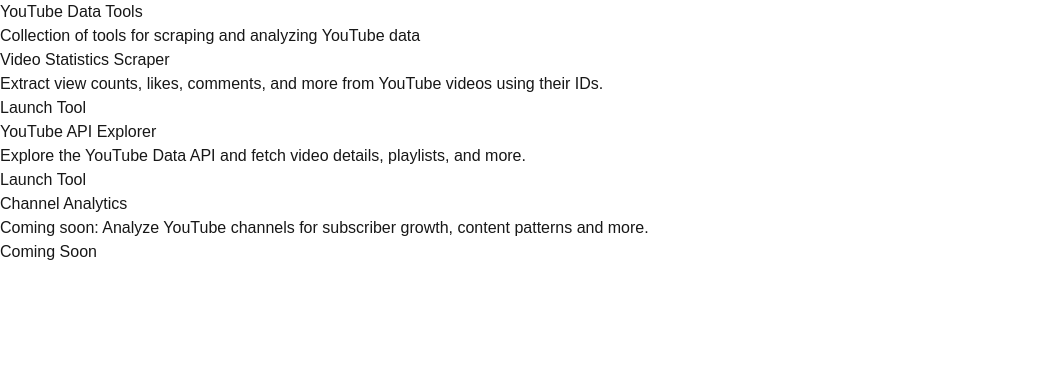
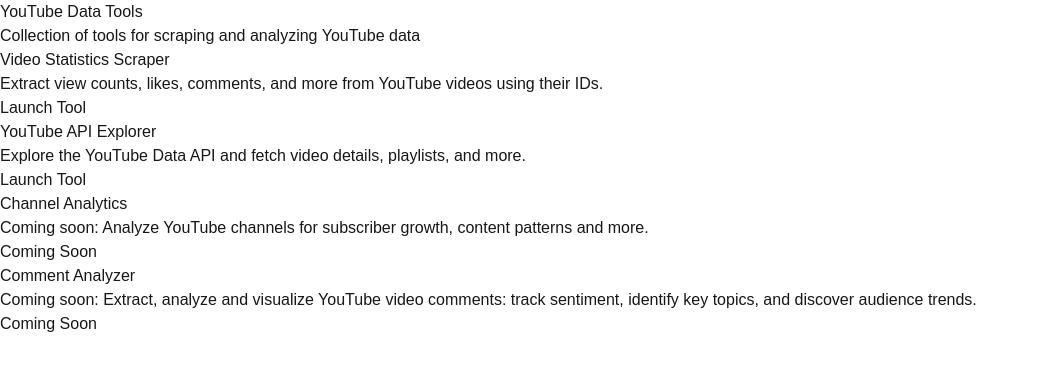
Before and after one commit to ceduth/yt-retriever-frontend, a Next.js app: page / in a window 1280 px wide. Shown: the top 370 px of the page, without its empty margins (0-1039 px from the left). Built offline with nearby package versions, Linux system fonts and the light colour scheme.

Commit message:
🔨 fix: broken left nav and add future menus

```diff
--- a/src/app/page.tsx
+++ b/src/app/page.tsx
@@ -52,6 +52,21 @@
             Coming Soon
           </button>
         </div>
+
+        <div className="bg-white p-6 rounded-lg shadow-md hover:shadow-lg transition-shadow opacity-50">
+          <h2 className="text-2xl font-bold mb-2">Comment Analyzer</h2>
+          <p className="text-gray-600 mb-4">
+            Coming soon: Extract, analyze and visualize YouTube video comments:
+            track sentiment, identify key topics, and discover audience trends.
+          </p>
+          <button
+            disabled
+            className="bg-gray-400 text-white px-4 py-2 rounded cursor-not-allowed"
+          >
+            Coming Soon
+          </button>
+        </div>
+
       </div>
     </div>
   )
```
Also changed, not shown: src/app/youtube-api/page.tsx (+7 -0 lines), src/app/youtube-scraper/page.tsx (+10 -0 lines), 1 other file (tests, documents, lock files or other folders).
